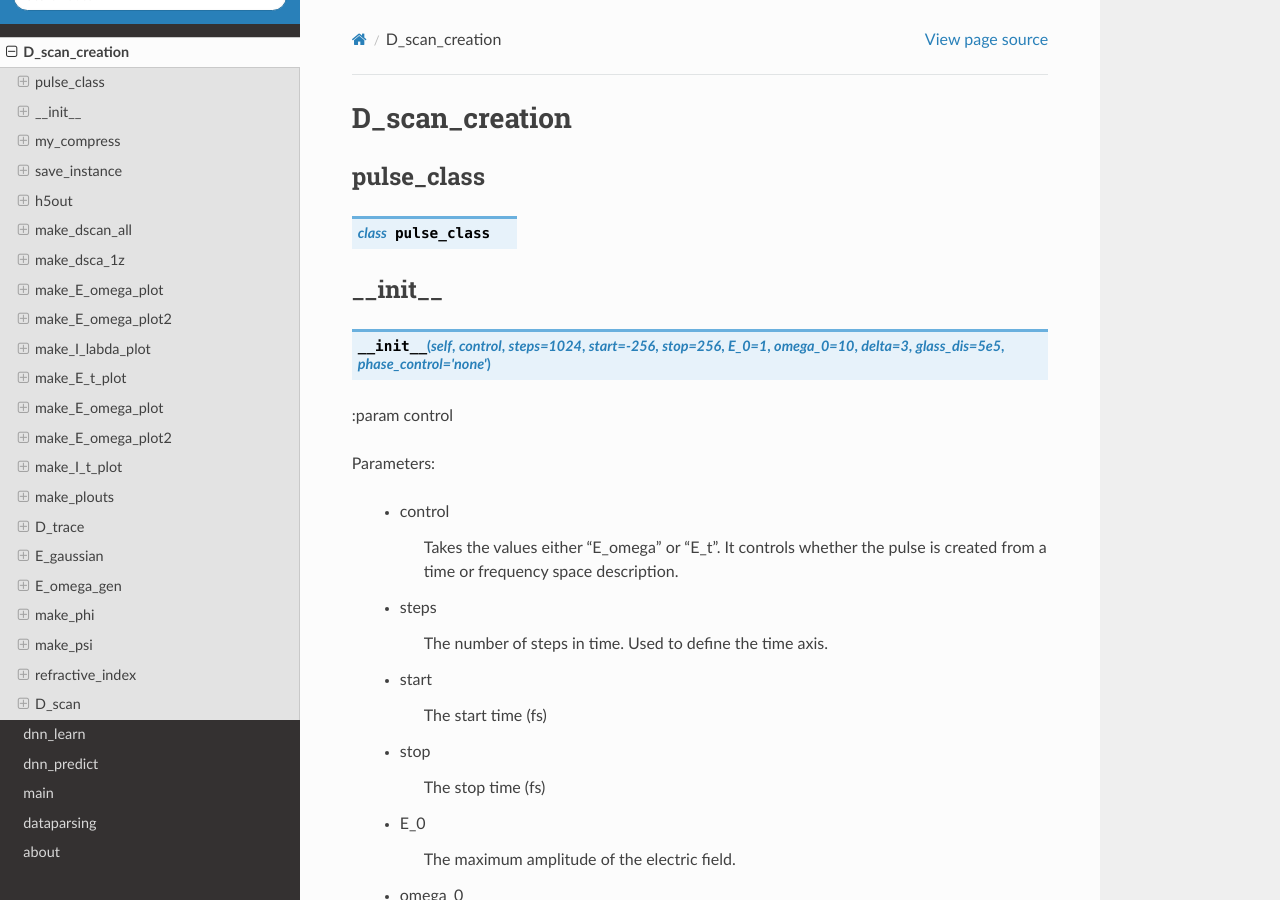
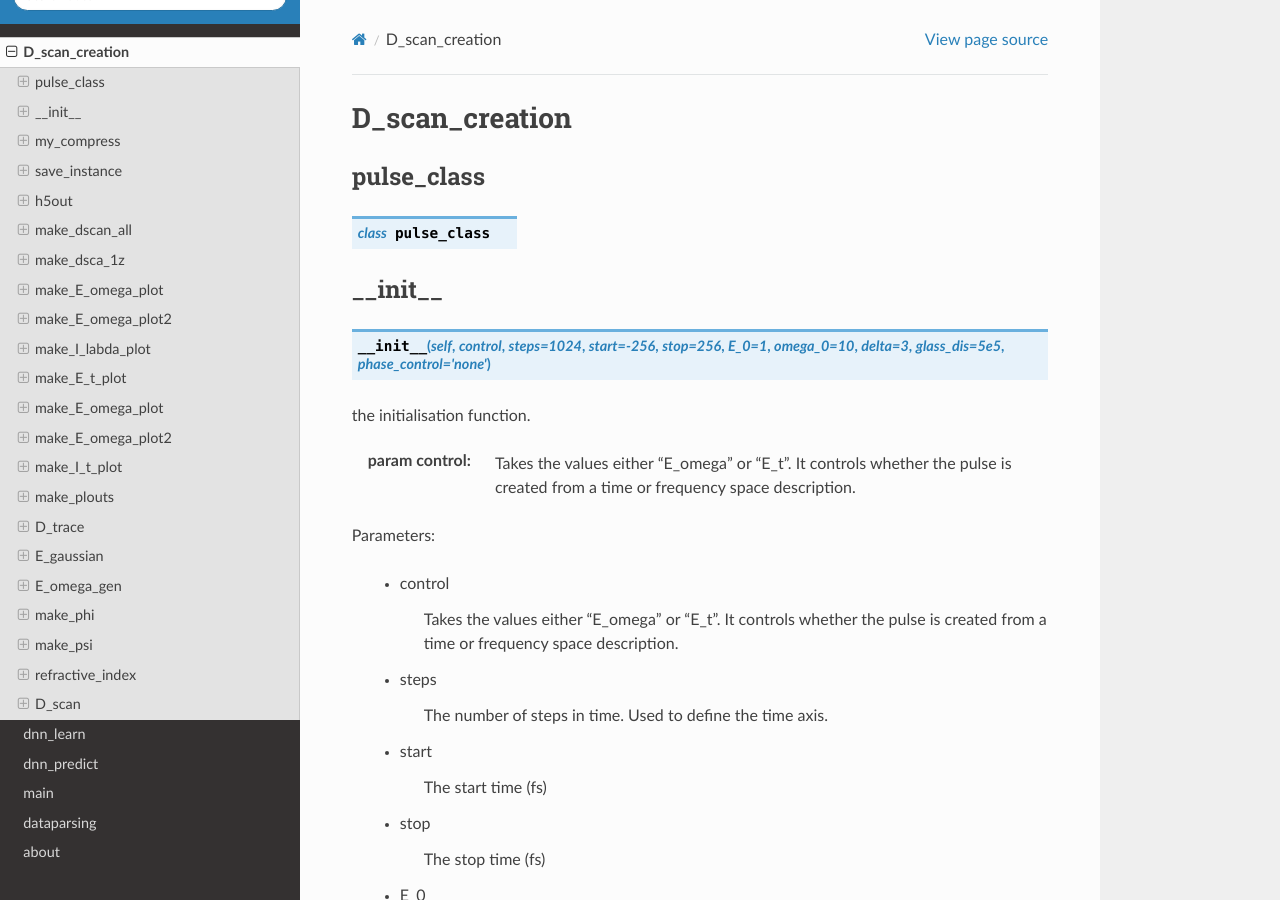
Before and after one commit to williamlouth/D-Scan-docs, a Sphinx documentation site: the page built from source/D-scan-creation.rst, in a window 1280 px wide and 900 px high. Built offline with Sphinx 7.4.7 and the Read the Docs theme 2.0.0, drawn with Linux system fonts in a browser that asks for light colours.

Commit message:
updating the docs

```diff
--- a/source/D-scan-creation.rst
+++ b/source/D-scan-creation.rst
@@ -9,7 +9,9 @@
 __init__
 --------
 .. py:function:: __init__(self,control,steps=1024,start=-256,stop=256,E_0=1,omega_0=10,delta=3,glass_dis=5e5,phase_control = "none")
-:param control
+the initialisation function.
+
+:param control:  Takes the values either "E_omega" or "E_t". It controls whether the pulse is created from a time or frequency space description.
 
 Parameters:
 
```
